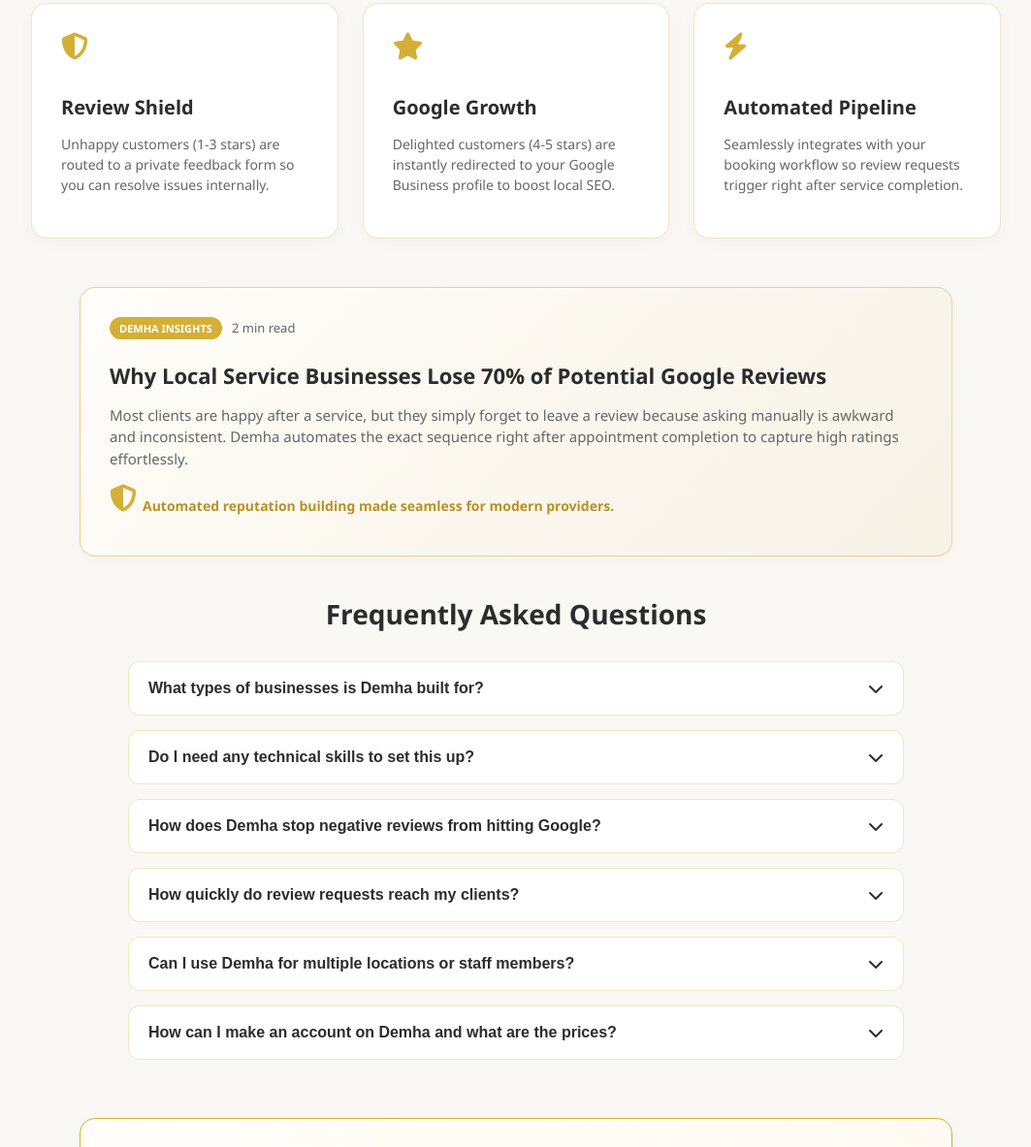
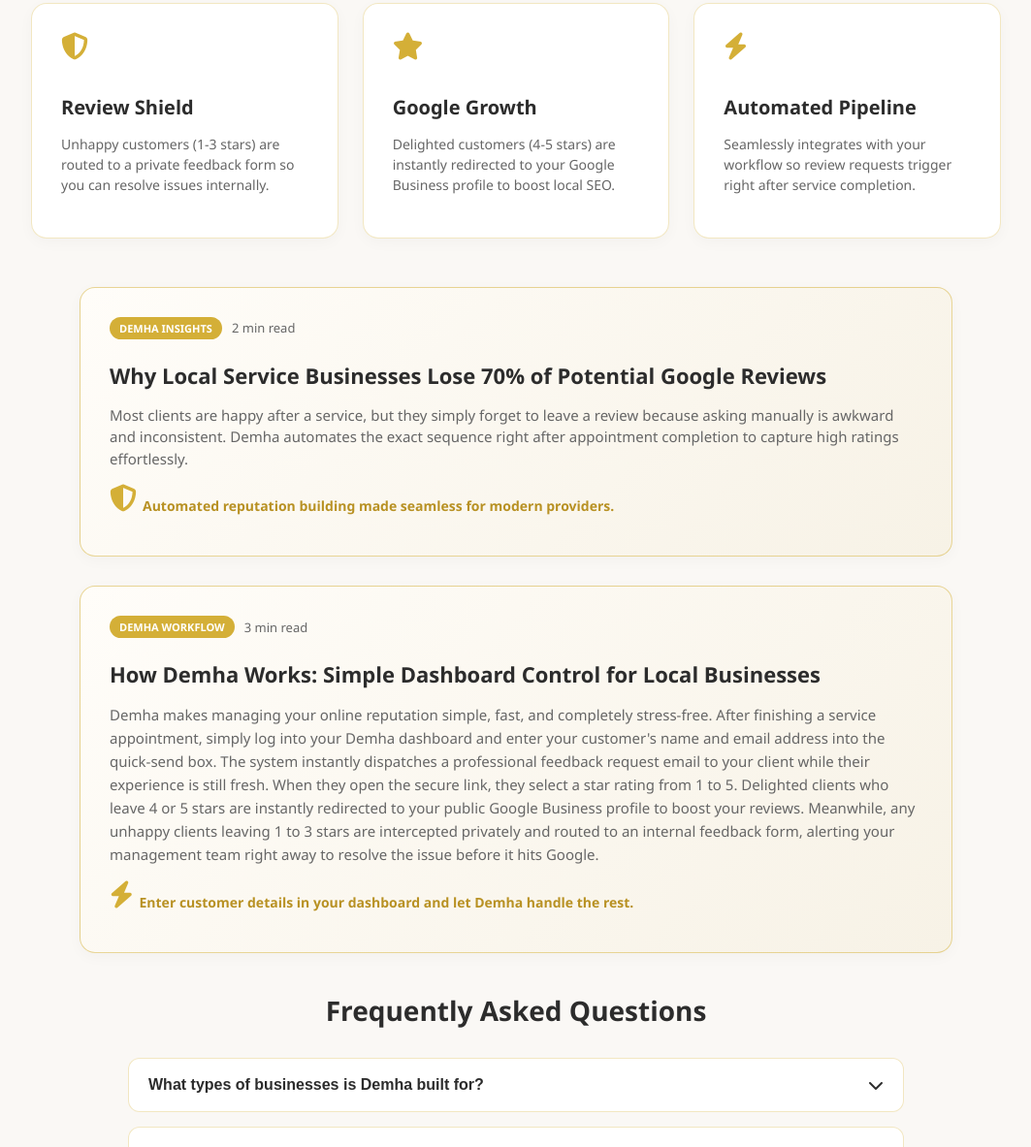
Before and after one commit to ahmad-hassan-111/Demha.ai, a plain HTML site: page index.html in a window 1280 px wide. Shown: the part 476-1659 px from the top of the page at 97% size, without its empty margins (108-1171 px from the left). Drawn offline with nearby package versions, Linux system fonts and the light colour scheme.

Commit message:
Update index.html

```diff
--- a/index.html
+++ b/index.html
@@ -52,12 +52,12 @@
         <div class="feature-card">
             <i class="fa-solid fa-bolt"></i>
             <h3>Automated Pipeline</h3>
-            <p>Seamlessly integrates with your booking workflow so review requests trigger right after service completion.</p>
+            <p>Seamlessly integrates with your workflow so review requests trigger right after service completion.</p>
         </div>
     </section>
 
     <!-- Blog / Insights Preview Section -->
-    <section class="blog-preview-section" style="max-width: 900px; margin: 0 auto 40px auto; padding: 0 20px;">
+    <section class="blog-preview-section" style="max-width: 900px; margin: 0 auto 30px auto; padding: 0 20px;">
         <div class="feature-card" style="background: linear-gradient(135deg, #fffdf9 0%, #f7f2e6 100%); border-color: rgba(212, 175, 55, 0.5);">
             <div style="display: flex; align-items: center; gap: 10px; margin-bottom: 12px;">
                 <span style="background: var(--gold-primary); color: #fff; font-size: 11px; font-weight: 700; padding: 4px 10px; border-radius: 20px; text-transform: uppercase;">Demha Insights</span>
@@ -67,6 +67,23 @@
             <p style="font-size: 15px; color: var(--text-muted); margin-bottom: 16px;">Most clients are happy after a service, but they simply forget to leave a review because asking manually is awkward and inconsistent. Demha automates the exact sequence right after appointment completion to capture high ratings effortlessly.</p>
             <div style="font-size: 14px; font-weight: 600; color: var(--gold-dark); display: inline-flex; align-items: center; gap: 6px;">
                 <i class="fa-solid fa-shield-halved"></i> Automated reputation building made seamless for modern providers.
+            </div>
+        </div>
+    </section>
+
+    <!-- How Demha Works Blog Box (Updated to Real Workflow) -->
+    <section class="blog-preview-section" style="max-width: 900px; margin: 0 auto 40px auto; padding: 0 20px;">
+        <div class="feature-card" style="background: linear-gradient(135deg, #fffdf9 0%, #f7f2e6 100%); border-color: rgba(212, 175, 55, 0.5);">
+            <div style="display: flex; align-items: center; gap: 10px; margin-bottom: 12px;">
+                <span style="background: var(--gold-primary); color: #fff; font-size: 11px; font-weight: 700; padding: 4px 10px; border-radius: 20px; text-transform: uppercase;">Demha Workflow</span>
+                <span style="font-size: 13px; color: var(--text-muted);">3 min read</span>
+            </div>
+            <h3 style="font-size: 22px; margin-bottom: 10px; color: var(--text-main);">How Demha Works: Simple Dashboard Control for Local Businesses</h3>
+            <p style="font-size: 15px; color: var(--text-muted); margin-bottom: 16px; line-height: 1.6;">
+                Demha makes managing your online reputation simple, fast, and completely stress-free. After finishing a service appointment, simply log into your Demha dashboard and enter your customer's name and email address into the quick-send box. The system instantly dispatches a professional feedback request email to your client while their experience is still fresh. When they open the secure link, they select a star rating from 1 to 5. Delighted clients who leave 4 or 5 stars are instantly redirected to your public Google Business profile to boost your reviews. Meanwhile, any unhappy clients leaving 1 to 3 stars are intercepted privately and routed to an internal feedback form, alerting your management team right away to resolve the issue before it hits Google.
+            </p>
+            <div style="font-size: 14px; font-weight: 600; color: var(--gold-dark); display: inline-flex; align-items: center; gap: 6px;">
+                <i class="fa-solid fa-bolt"></i> Enter customer details in your dashboard and let Demha handle the rest.
             </div>
         </div>
     </section>
@@ -111,7 +128,7 @@
                 <i class="fa-solid fa-chevron-down"></i>
             </button>
             <div class="faq-answer">
-                Through our automated webhooks, review requests land in your client's inbox within seconds to a few minutes after their service appointment concludes, while their experience is still fresh.
+                Through our automated webhooks, review requests land in your client's inbox within seconds after you submit their details from your dashboard.
             </div>
         </div>
 
```
